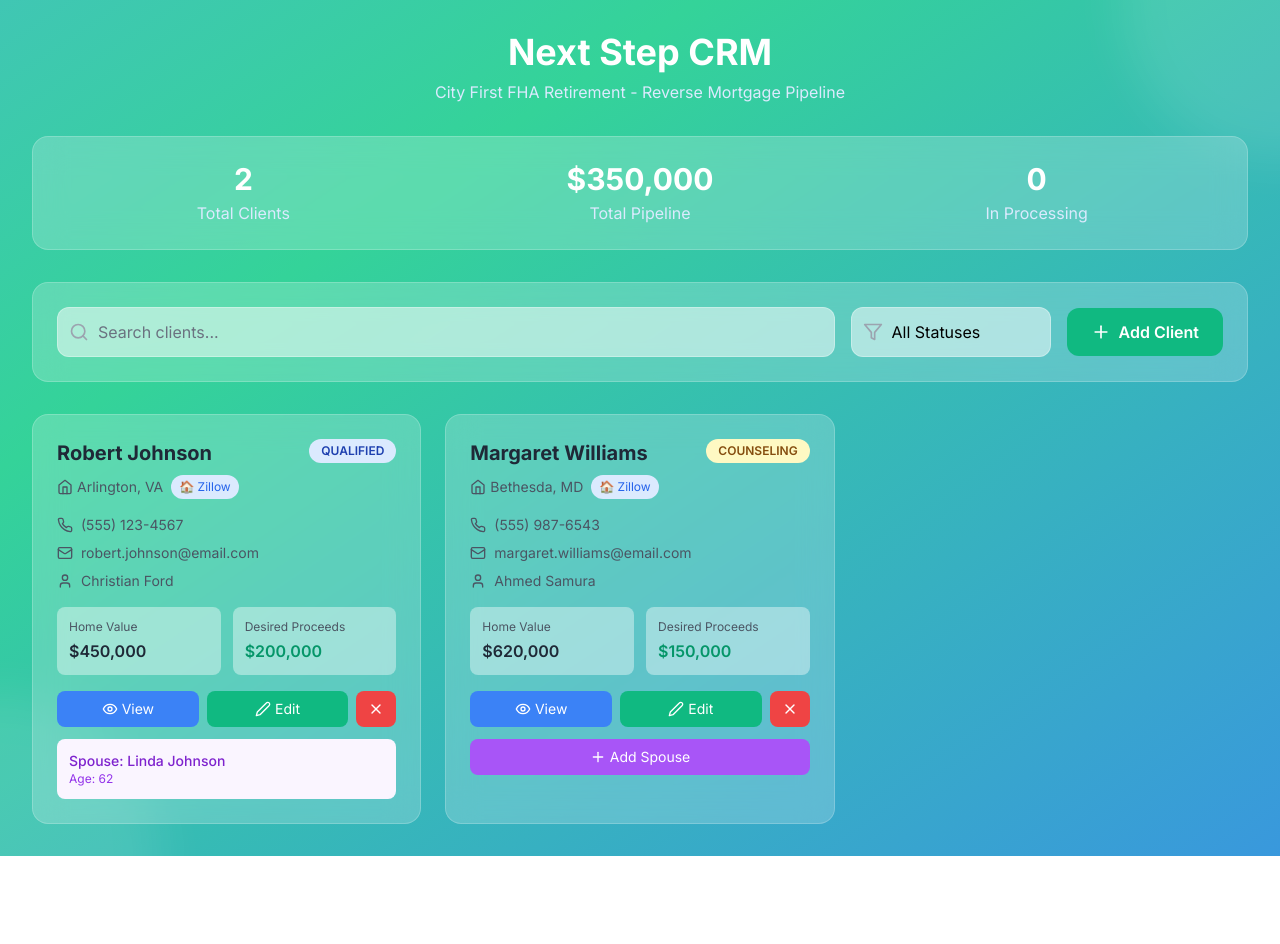
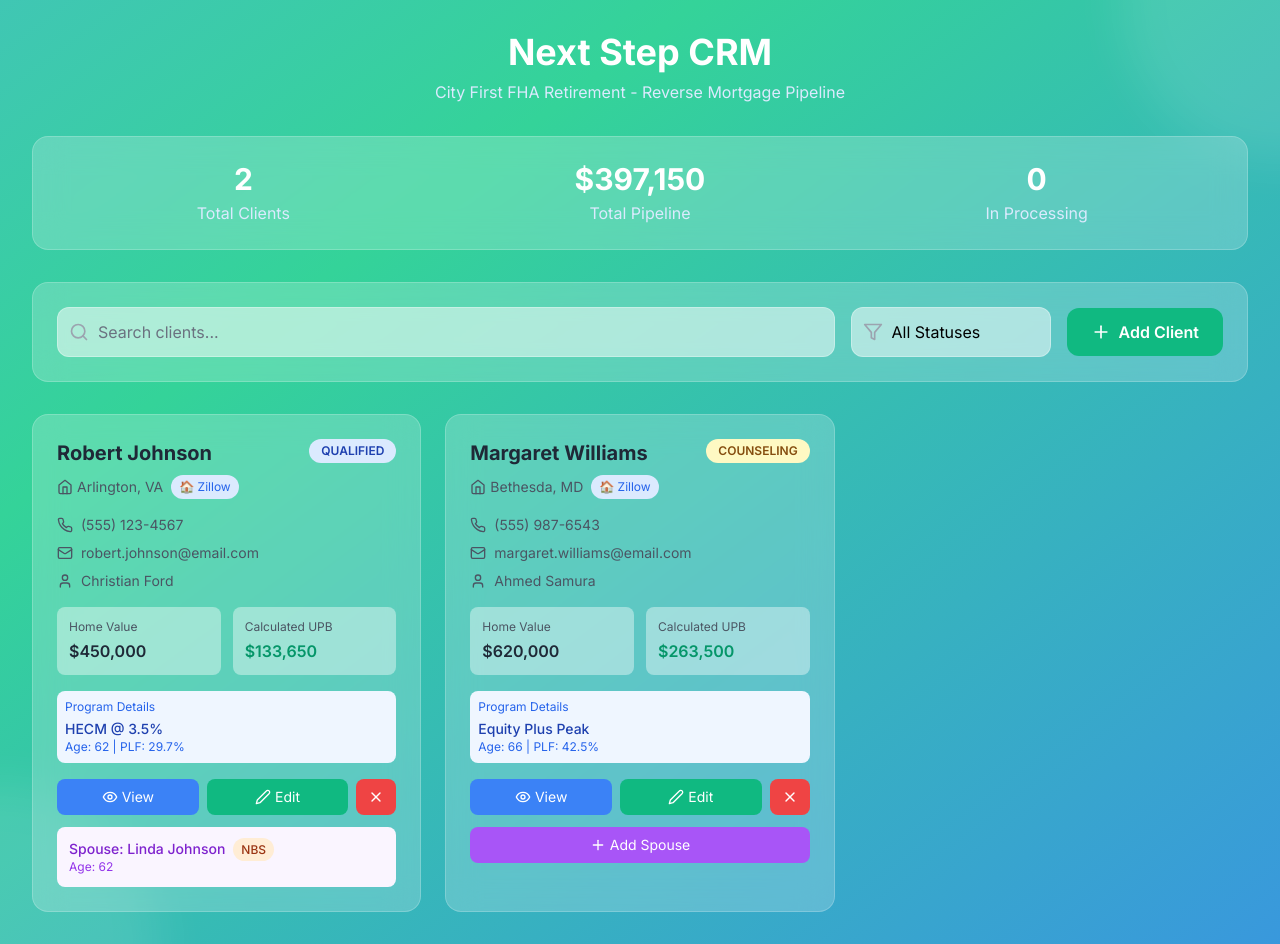
Before and after one commit to Jsherer42/next-step-crm, a Next.js app: page / in a window 1280 px wide. Before the commit the page ends 856 px from the top, so only its background shows below. Built offline with nearby package versions, Linux system fonts and the light colour scheme.

Commit message:
Update page.tsx

```diff
--- a/src/app/page.tsx
+++ b/src/app/page.tsx
@@ -21,6 +21,9 @@ interface Client {
   property_type?: string
   home_value: number
   desired_proceeds: number
+  program_type?: string
+  interest_rate?: number
+  calculated_upb?: number
   loan_officer: string
   pipeline_status: 'lead' | 'qualified' | 'counseling' | 'processing' | 'closed'
   created_at: string
@@ -59,6 +62,8 @@ export default function NextStepCRM() {
     property_type: 'single_family',
     home_value: 0,
     desired_proceeds: 0,
+    program_type: 'HECM',
+    interest_rate: 3.0,
     loan_officer: '',
     pipeline_status: 'lead' as const
   })
@@ -75,7 +80,7 @@ export default function NextStepCRM() {
         date_of_birth: '1961-03-15',
         spouse_name: 'Linda Johnson',
         spouse_date_of_birth: '1963-07-22',
-        spouse_is_nbs: false,
+        spouse_is_nbs: true,
         street_address: '1247 Maple Street',
         city: 'Arlington',
         state: 'VA',
@@ -83,6 +88,9 @@ export default function NextStepCRM() {
         property_type: 'single_family',
         home_value: 450000,
         desired_proceeds: 200000,
+        program_type: 'HECM',
+        interest_rate: 3.5,
+        calculated_upb: 0,
         loan_officer: 'Christian Ford',
         pipeline_status: 'qualified' as const,
         created_at: '2024-01-15T10:30:00Z',
@@ -102,6 +110,9 @@ export default function NextStepCRM() {
         property_type: 'condo',
         home_value: 620000,
         desired_proceeds: 150000,
+        program_type: 'Equity Plus Peak',
+        interest_rate: 0, // Not needed for Equity Plus products
+        calculated_upb: 0,
         loan_officer: 'Ahmed Samura',
         pipeline_status: 'counseling' as const,
         created_at: '2024-01-18T14:15:00Z',
@@ -242,6 +253,72 @@ export default function NextStepCRM() {
     }
   }
 
+  // PLF Tables based on your actual data
+  const EQUITY_PLUS_PLF = {
+    55: { "Equity Plus": 0.338, "Equity Plus Peak": 0.391, "Equity Plus LOC": 0.338 },
+    56: { "Equity Plus": 0.341, "Equity Plus Peak": 0.393, "Equity Plus LOC": 0.341 },
+    57: { "Equity Plus": 0.343, "Equity Plus Peak": 0.395, "Equity Plus LOC": 0.343 },
+    58: { "Equity Plus": 0.346, "Equity Plus Peak": 0.397, "Equity Plus LOC": 0.346 },
+    59: { "Equity Plus": 0.349, "Equity Plus Peak": 0.401, "Equity Plus LOC": 0.349 },
+    60: { "Equity Plus": 0.353, "Equity Plus Peak": 0.404, "Equity Plus LOC": 0.353 },
+    61: { "Equity Plus": 0.356, "Equity Plus Peak": 0.407, "Equity Plus LOC": 0.356 },
+    62: { "Equity Plus": 0.360, "Equity Plus Peak": 0.410, "Equity Plus LOC": 0.360 },
+    63: { "Equity Plus": 0.364, "Equity Plus Peak": 0.414, "Equity Plus LOC": 0.364 },
+    64: { "Equity Plus": 0.368, "Equity Plus Peak": 0.417, "Equity Plus LOC": 0.368 },
+    65: { "Equity Plus": 0.372, "Equity Plus Peak": 0.421, "Equity Plus LOC": 0.372 },
+    66: { "Equity Plus": 0.376, "Equity Plus Peak": 0.425, "Equity Plus LOC": 0.376 },
+    67: { "Equity Plus": 0.381, "Equity Plus Peak": 0.429, "Equity Plus LOC": 0.381 },
+    68: { "Equity Plus": 0.385, "Equity Plus Peak": 0.434, "Equity Plus LOC": 0.385 },
+    69: { "Equity Plus": 0.390, "Equity Plus Peak": 0.438, "Equity Plus LOC": 0.390 },
+    70: { "Equity Plus": 0.395, "Equity Plus Peak": 0.443, "Equity Plus LOC": 0.395 },
+    71: { "Equity Plus": 0.400, "Equity Plus Peak": 0.448, "Equity Plus LOC": 0.400 },
+    72: { "Equity Plus": 0.405, "Equity Plus Peak": 0.453, "Equity Plus LOC": 0.405 },
+    73: { "Equity Plus": 0.411, "Equity Plus Peak": 0.458, "Equity Plus LOC": 0.411 },
+    74: { "Equity Plus": 0.416, "Equity Plus Peak": 0.464, "Equity Plus LOC": 0.416 },
+    75: { "Equity Plus": 0.422, "Equity Plus Peak": 0.470, "Equity Plus LOC": 0.422 },
+    76: { "Equity Plus": 0.428, "Equity Plus Peak": 0.476, "Equity Plus LOC": 0.428 },
+    77: { "Equity Plus": 0.434, "Equity Plus Peak": 0.482, "Equity Plus LOC": 0.434 },
+    78: { "Equity Plus": 0.441, "Equity Plus Peak": 0.489, "Equity Plus LOC": 0.441 },
+    79: { "Equity Plus": 0.447, "Equity Plus Peak": 0.495, "Equity Plus LOC": 0.447 },
+    80: { "Equity Plus": 0.454, "Equity Plus Peak": 0.502, "Equity Plus LOC": 0.454 }
+  };
+
+  // Sample HECM PLF data (simplified - you can expand this)
+  const HECM_PLF = {
+    62: { 3.0: 0.326, 3.125: 0.326, 3.25: 0.318, 3.375: 0.308, 3.5: 0.297, 3.625: 0.288, 3.75: 0.278, 3.875: 0.269 },
+    63: { 3.0: 0.332, 3.125: 0.332, 3.25: 0.324, 3.375: 0.314, 3.5: 0.304, 3.625: 0.294, 3.75: 0.285, 3.875: 0.276 },
+    64: { 3.0: 0.339, 3.125: 0.339, 3.25: 0.331, 3.375: 0.321, 3.5: 0.311, 3.625: 0.301, 3.75: 0.292, 3.875: 0.283 },
+    65: { 3.0: 0.345, 3.125: 0.345, 3.25: 0.337, 3.375: 0.327, 3.5: 0.318, 3.625: 0.308, 3.75: 0.299, 3.875: 0.290 },
+    70: { 3.0: 0.372, 3.125: 0.372, 3.25: 0.364, 3.375: 0.355, 3.5: 0.346, 3.625: 0.337, 3.75: 0.328, 3.875: 0.319 },
+    75: { 3.0: 0.403, 3.125: 0.403, 3.25: 0.395, 3.375: 0.387, 3.5: 0.378, 3.625: 0.370, 3.75: 0.361, 3.875: 0.353 },
+    80: { 3.0: 0.438, 3.125: 0.438, 3.25: 0.431, 3.375: 0.423, 3.5: 0.415, 3.625: 0.407, 3.75: 0.399, 3.875: 0.391 }
+  };
+
+  // Calculate PLF based on age, program, and interest rate
+  const calculatePLF = (age: number, program: string, interestRate: number = 3.5) => {
+    if (["Equity Plus", "Equity Plus Peak", "Equity Plus LOC"].includes(program)) {
+      const ageData = EQUITY_PLUS_PLF[age as keyof typeof EQUITY_PLUS_PLF];
+      return ageData ? ageData[program as keyof typeof ageData] : 0;
+    } else if (program === "HECM") {
+      const ageData = HECM_PLF[age as keyof typeof HECM_PLF];
+      return ageData ? (ageData[interestRate as keyof typeof ageData] || ageData[3.5]) : 0;
+    }
+    return 0;
+  };
+
+  // Calculate UPB (Unpaid Principal Balance)
+  const calculateUPB = (homeValue: number, age: number, program: string, interestRate: number = 3.5) => {
+    const plf = calculatePLF(age, program, interestRate);
+    return Math.round(homeValue * plf);
+  };
+
+  // Get youngest client age (client or spouse)
+  const getYoungestAge = (client: Client) => {
+    const clientAge = client.date_of_birth ? calculateAge(client.date_of_birth) : 99;
+    const spouseAge = client.spouse_date_of_birth ? calculateAge(client.spouse_date_of_birth) : 99;
+    return Math.min(clientAge, spouseAge);
+  };
+
   // Utility function to create Zillow URL
   const getZillowUrl = (address: string, city: string, state: string, zip: string) => {
     const fullAddress = `${address}, ${city}, ${state} ${zip}`
@@ -289,7 +366,10 @@ export default function NextStepCRM() {
     return matchesSearch && matchesFilter
   })
 
-  const totalPipeline = clients.reduce((sum, client) => sum + client.desired_proceeds, 0)
+  const totalPipeline = clients.reduce((sum, client) => {
+    const upb = calculateUPB(client.home_value, getYoungestAge(client), client.program_type || 'HECM', client.interest_rate || 3.5);
+    return sum + upb;
+  }, 0);
 
   return (
     <div className="min-h-screen bg-gradient-to-br from-blue-400 via-emerald-400 to-blue-500 animate-gradient relative overflow-hidden">
@@ -435,8 +515,21 @@ export default function NextStepCRM() {
                   <div className="font-semibold text-gray-800">{formatCurrency(client.home_value)}</div>
                 </div>
                 <div className="bg-white bg-opacity-40 rounded-lg p-3">
-                  <div className="text-xs text-gray-600 mb-1">Desired Proceeds</div>
-                  <div className="font-semibold text-emerald-600">{formatCurrency(client.desired_proceeds)}</div>
+                  <div className="text-xs text-gray-600 mb-1">Calculated UPB</div>
+                  <div className="font-semibold text-emerald-600">
+                    {formatCurrency(calculateUPB(client.home_value, getYoungestAge(client), client.program_type || 'HECM', client.interest_rate || 3.5))}
+                  </div>
+                </div>
+              </div>
+
+              <div className="mb-4 p-2 bg-blue-50 rounded-lg">
+                <div className="text-xs text-blue-600 mb-1">Program Details</div>
+                <div className="text-sm font-medium text-blue-800">
+                  {client.program_type || 'HECM'}
+                  {client.program_type === 'HECM' && client.interest_rate && ` @ ${client.interest_rate}%`}
+                </div>
+                <div className="text-xs text-blue-600">
+                  Age: {getYoungestAge(client)} | PLF: {(calculatePLF(getYoungestAge(client), client.program_type || 'HECM', client.interest_rate || 3.5) * 100).toFixed(1)}%
                 </div>
               </div>
 
@@ -769,6 +862,46 @@ export default function NextStepCRM() {
                       <option value="other">Other</option>
                     </select>
                   </div>
+
+                  <div>
+                    <label className="block text-sm font-medium text-gray-700 mb-2">
+                      Program Type *
+                    </label>
+                    <select
+                      required
+                      className="w-full px-4 py-3 border border-gray-300 rounded-lg focus:outline-none focus:ring-2 focus:ring-emerald-500 focus:border-transparent"
+                      value={newClient.program_type}
+                      onChange={(e) => setNewClient({...newClient, program_type: e.target.value})}
+                    >
+                      <option value="">Select Program</option>
+                      <option value="HECM">HECM</option>
+                      <option value="Equity Plus">Equity Plus</option>
+                      <option value="Equity Plus Peak">Equity Plus Peak</option>
+                      <option value="Equity Plus LOC">Equity Plus LOC</option>
+                    </select>
+                  </div>
+
+                  {newClient.program_type === 'HECM' && (
+                    <div>
+                      <label className="block text-sm font-medium text-gray-700 mb-2">
+                        Interest Rate
+                      </label>
+                      <select
+                        className="w-full px-4 py-3 border border-gray-300 rounded-lg focus:outline-none focus:ring-2 focus:ring-emerald-500 focus:border-transparent"
+                        value={newClient.interest_rate}
+                        onChange={(e) => setNewClient({...newClient, interest_rate: Number(e.target.value)})}
+                      >
+                        <option value={3.0}>3.0%</option>
+                        <option value={3.125}>3.125%</option>
+                        <option value={3.25}>3.25%</option>
+                        <option value={3.375}>3.375%</option>
+                        <option value={3.5}>3.5%</option>
+                        <option value={3.625}>3.625%</option>
+                        <option value={3.75}>3.75%</option>
+                        <option value={3.875}>3.875%</option>
+                      </select>
+                    </div>
+                  )}
                 </div>
 
                 {/* Financial Information */}
```
